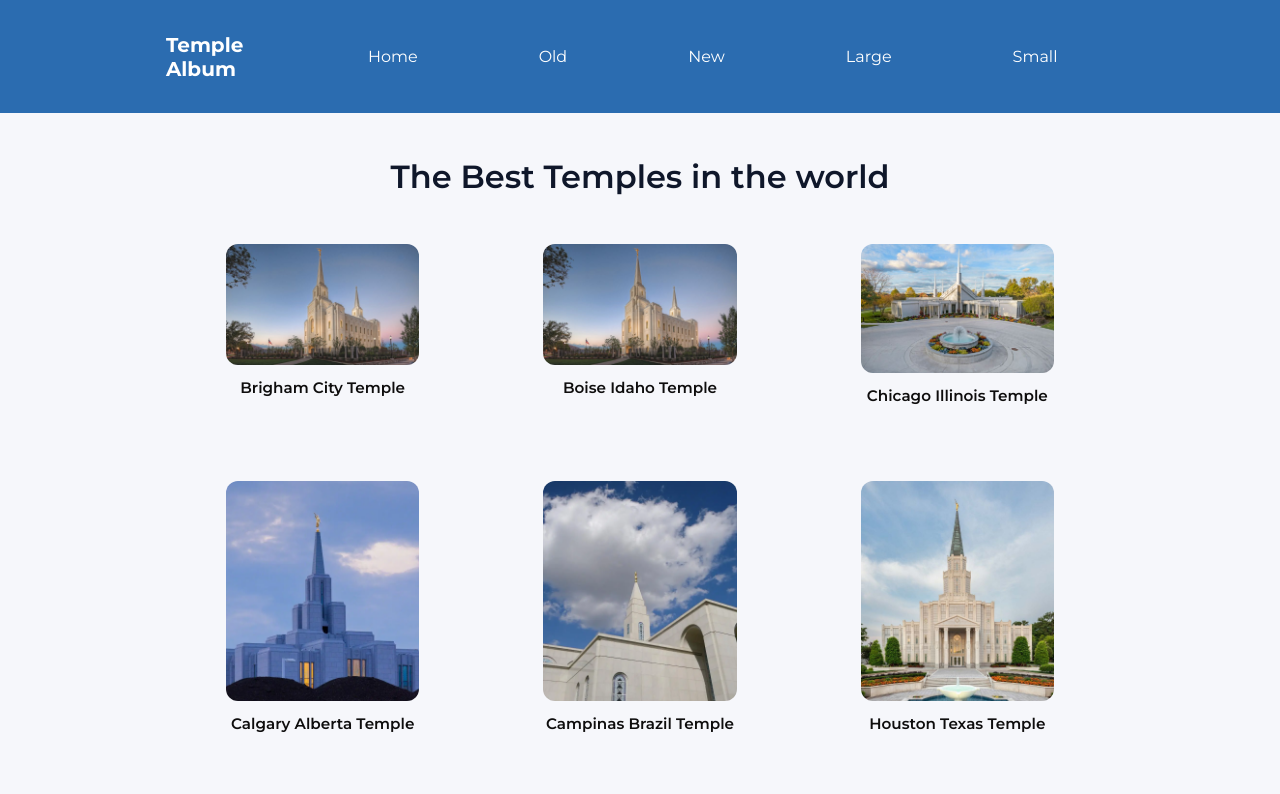
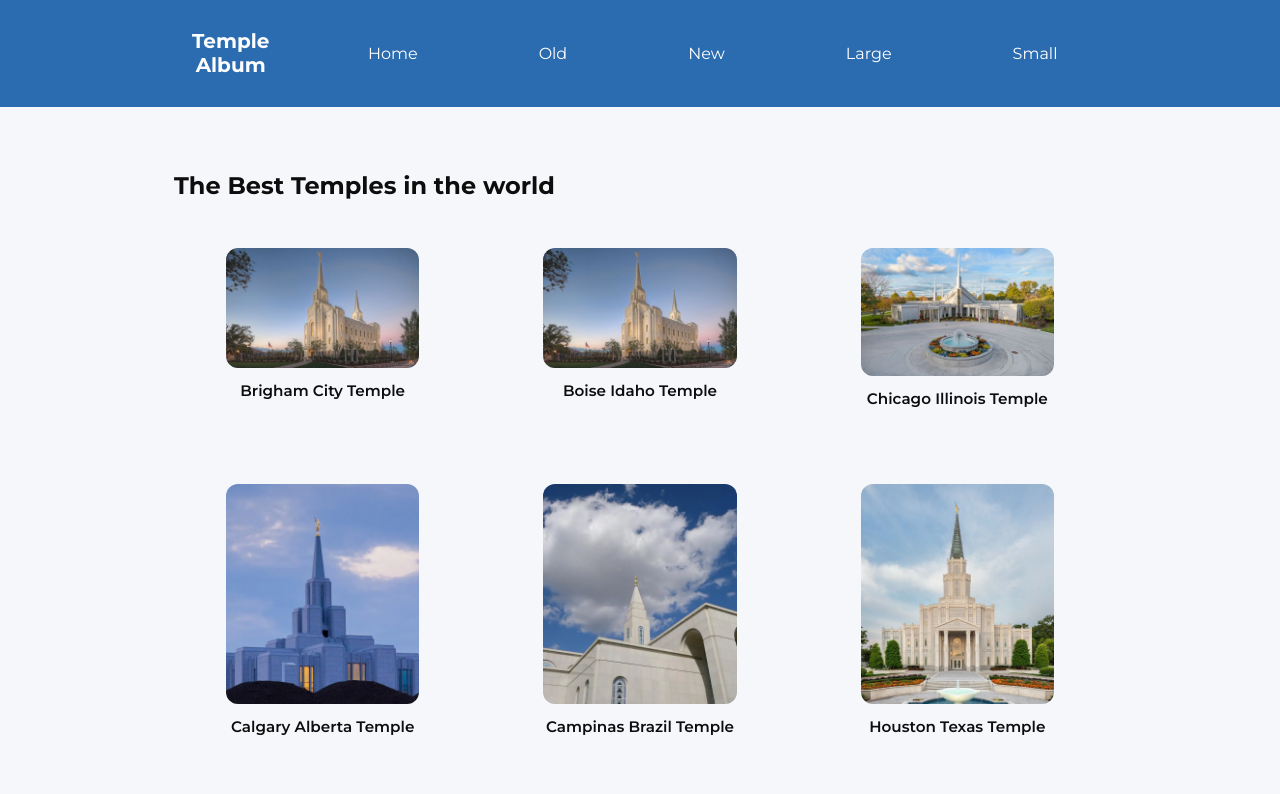
Before and after one commit to jessetusiime/wdd131, a plain HTML site: page temples.html in a window 1280 px wide. Shown: the top 794 px of the page. Drawn offline with Linux system fonts and the light colour scheme; files whose address does not match are found by name.

Commit message:
correct h1 tag

```diff
--- a/temples.html
+++ b/temples.html
@@ -17,7 +17,7 @@
 <body>
     <header class="site-header">
         <div class="header-inner">
-            <h2 class="logo" >Temple Album</h2>
+            <h1 class="logo" >Temple Album</h1>
             <button id="hamburger" class="hamburger" aria-controls="primary-nav" aria-expanded="false"
                 aria-label="Open navigation">
                 <span class="hamburger-bar"></span>
@@ -36,7 +36,7 @@
         </div>
     </header>
     <main class="container">
-        <h1>The Best Temples in the world</h1>
+        <h2>The Best Temples in the world</h2>
         <section class="album">
             <figure>
                 <img src="/images/temple1.jpeg" alt="Brigham City Temple">
```
